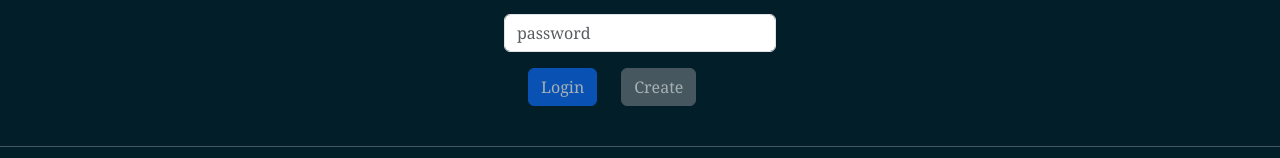
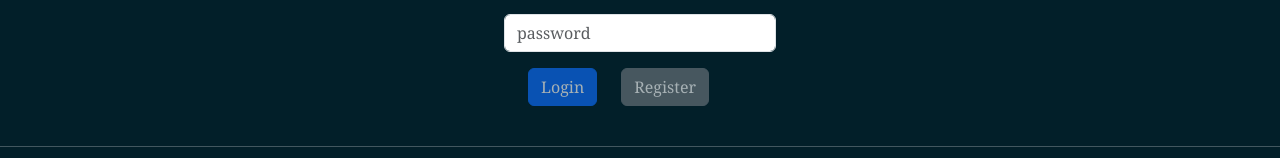
Before and after one commit to Nivlac17/startup, a React (Vite) app: page / in a window 1280 px wide. Shown: the part 229-387 px from the top of the page. Built offline with nearby package versions, Linux system fonts and the light colour scheme.

Commit message:
fixed login view page attempt to commit par 2

```diff
--- a/src/login/unauthenticated.jsx
+++ b/src/login/unauthenticated.jsx
@@ -75,7 +75,7 @@ export function Unauthenticated(props) {
           Login
         </Button>
         <Button className='mb-4 ms-4' variant='secondary' onClick={() => createUser()} disabled={!userName || !password}>
-          Create
+          Register
         </Button>
       </div>
 
```
